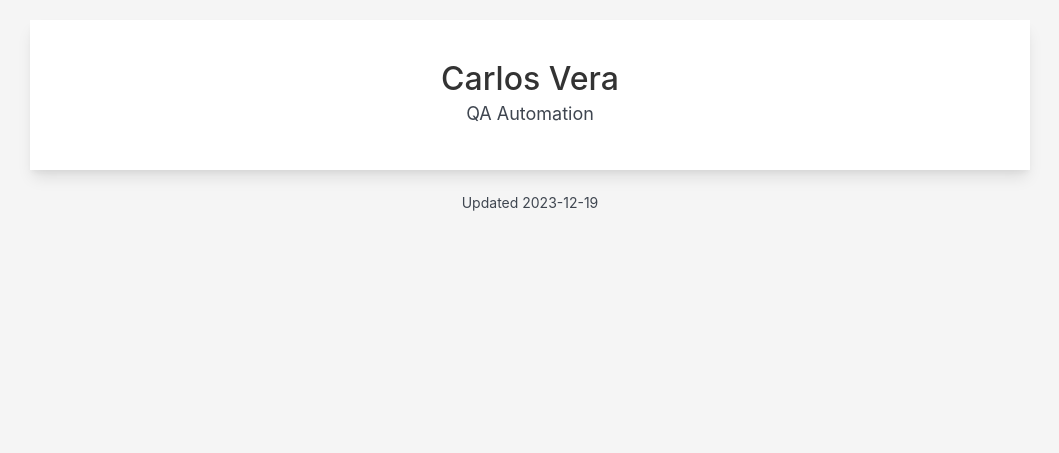
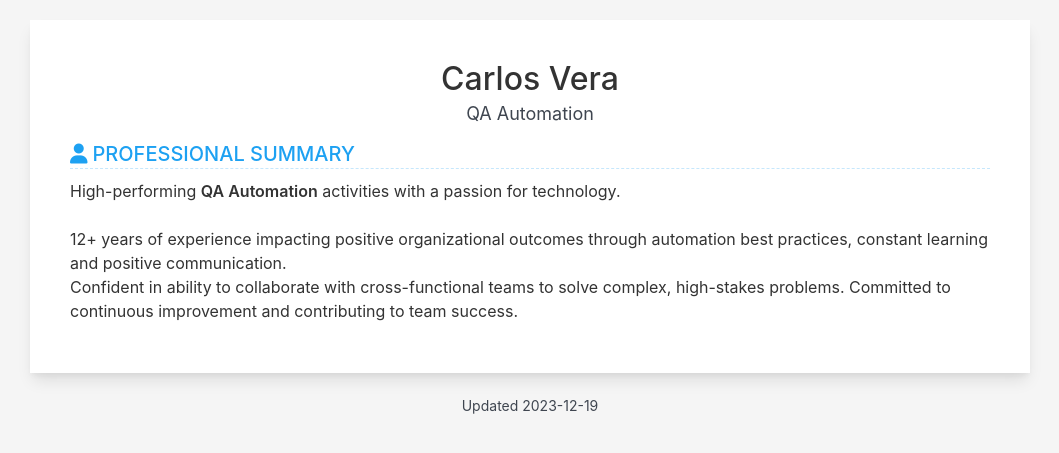
Before and after one commit to cvera08/short-resume, a Jekyll site: the page built from index.html, in a window 1280 px wide. Shown: the top 453 px of the page, without its empty margins (110-1169 px from the left). Built offline with Jekyll 4.4.1, drawn with Linux system fonts in a browser that asks for light colours.

```diff
--- a/_data/data.yml
+++ b/_data/data.yml
@@ -4,3 +4,13 @@ basic:
   avatar:
     show: false                       # show or hide avatar
     path: /assets/images/profile.png # avatar file path
+
+profile:
+  show: true
+  order: 1
+  title: PROFESSIONAL SUMMARY
+  description: |
+    High-performing **QA Automation** activities with a passion for technology.
+    <br>
+    12+ years of experience impacting positive organizational outcomes through automation best practices, constant learning and positive communication.
+    Confident in ability to collaborate with cross-functional teams to solve complex, high-stakes problems. Committed to continuous improvement and contributing to team success.
```
